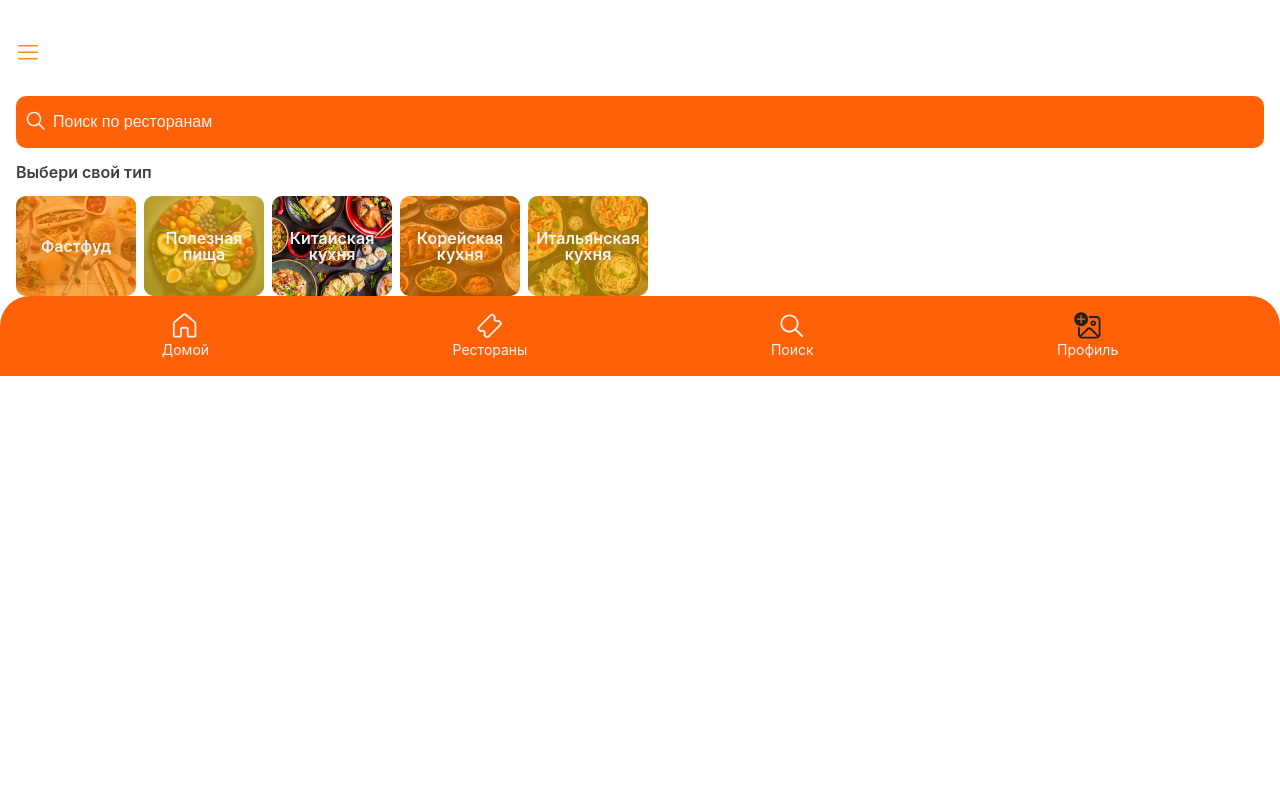
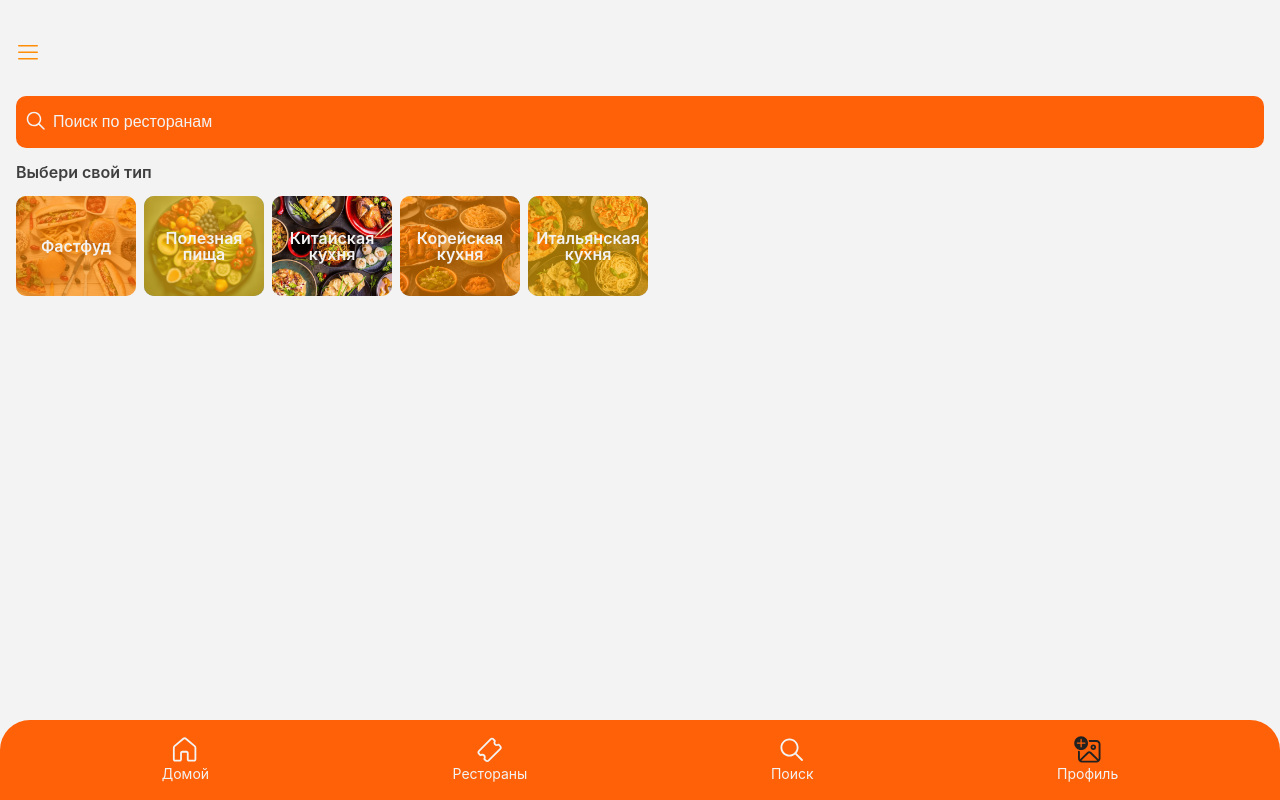
Before and after one commit to Lugzan151892/restaurant-picker, a Vue app: page / in a window 1280 px wide. Built offline with nearby package versions, Linux system fonts and the light colour scheme.

Commit message:
layout: fixed grid area

```diff
--- a/src/App.vue
+++ b/src/App.vue
@@ -1,4 +1,5 @@
 <template>
+	<header>
 		<RouterView
 			name="header"
 			v-slot="{ Component }"
@@ -9,6 +10,7 @@
 			/>
 			<HeaderComponent v-else />
 		</RouterView>
+	</header>
 	<main>
 		<RouterView />
 	</main>
--- a/src/assets/base.css
+++ b/src/assets/base.css
@@ -45,7 +45,7 @@
 
 body {
 	color: var(--color-text);
-	background: var(--color-background);
+	background: var(--main-white);
 	transition:
 		color 0.5s,
 		background-color 0.5s;
@@ -68,8 +68,25 @@ body {
 	-webkit-font-smoothing: antialiased;
 	-moz-osx-font-smoothing: grayscale;
 	overflow: hidden;
+	height: 100vh;
+}
+
+header,
+main,
+footer {
+	min-width: 0;
+	min-height: 0;
+}
+
+header {
+	grid-area: top;
 }
 
 main {
 	max-width: 1280px;
+	grid-area: center;
 }
+
+footer {
+	grid-area: bottom;
+}
--- a/src/assets/main.css
+++ b/src/assets/main.css
@@ -7,6 +7,14 @@
 	margin: 0 auto;
 	font-weight: normal;
 	height: 100%;
+	display: grid;
+	width: 100%;
+	grid-template:
+		'top top top'
+		'left center right'
+		'bottom bottom bottom';
+	grid-template-columns: auto 1fr auto;
+	grid-template-rows: auto 1fr auto;
 }
 
 * {
--- a/src/components/header/HeaderComponent.vue
+++ b/src/components/header/HeaderComponent.vue
@@ -1,5 +1,5 @@
 <template>
-	<header
+	<div
 		class="r-pt-40 r-px-16 r-mb-16 r-grid"
 		:class="$style[className]"
 	>
@@ -14,7 +14,7 @@
 			alt="Logo"
 			@click="menuOpened = !menuOpened"
 		/>
-	</header>
+	</div>
 </template>
 <script lang="ts" setup>
 import { ref } from 'vue';
--- a/src/main.ts
+++ b/src/main.ts
@@ -1,4 +1,4 @@
-import './assets/main.css';
+import '@/assets/main.css';
 
 import { createApp } from 'vue';
 import { createPinia } from 'pinia';
```
Lines whose indentation alone changed are shown as unchanged.
